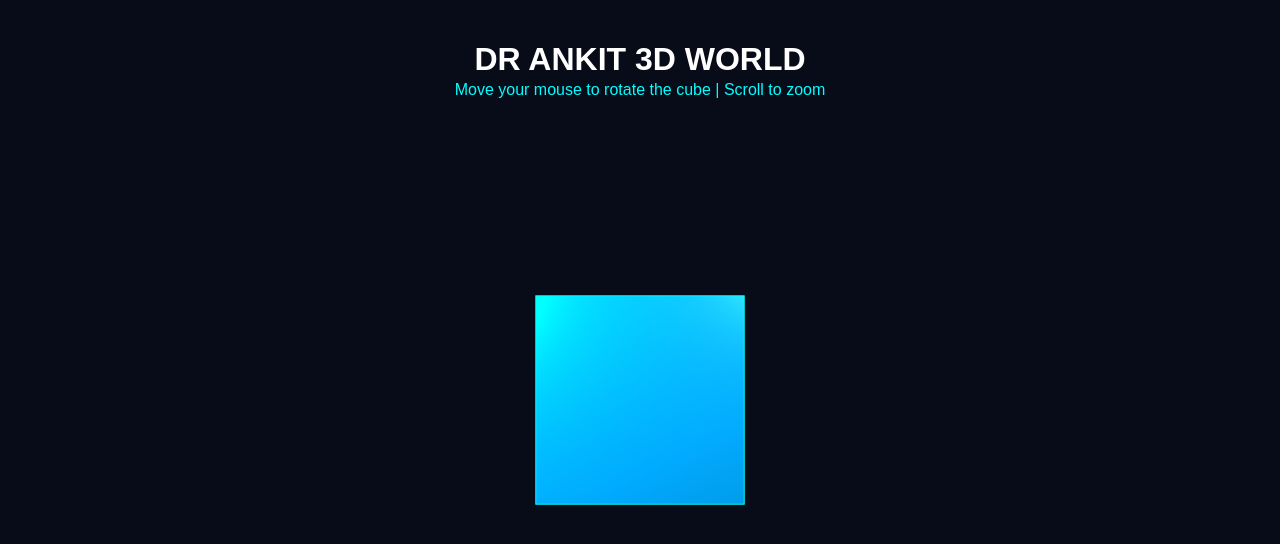
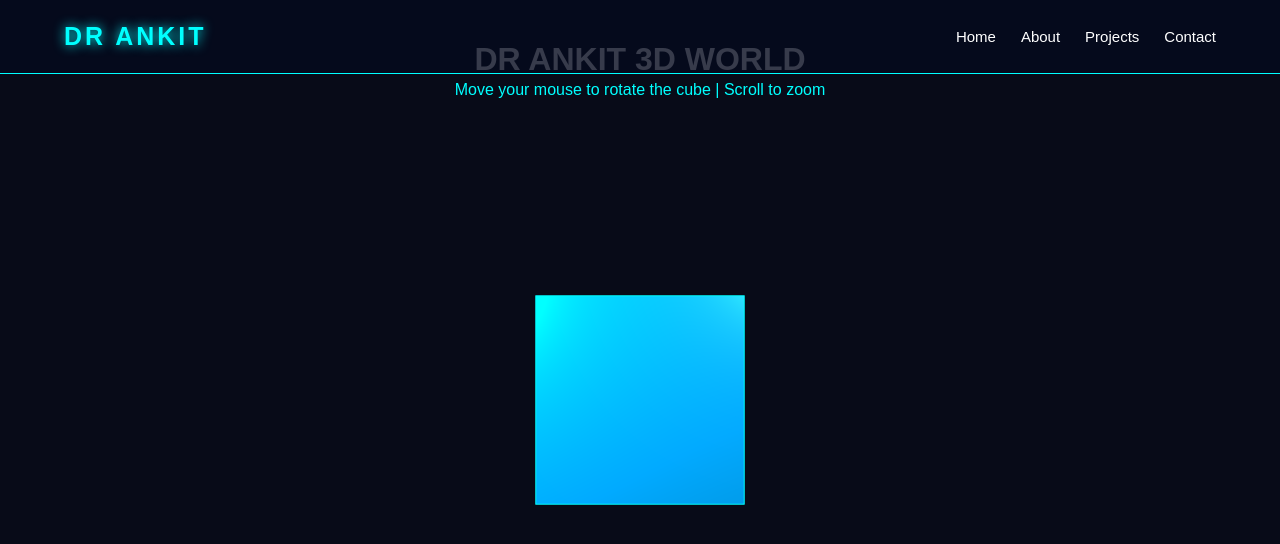
Before and after one commit to drpardhan093-beep/dr_ankit_3d_world-, a plain HTML site: page index.html in a window 1280 px wide. Drawn offline with nearby package versions, Linux system fonts and the light colour scheme; animation ran at ten frames a second.

Commit message:
Update index.html

```diff
--- a/index.html
+++ b/index.html
@@ -29,10 +29,62 @@ p {
     color: #00ffff;
     z-index: 2;
 }
+
+.navbar {
+    position: absolute;
+    top: 0;
+    left: 0;
+    width: 100%;
+    padding: 22px 5%;
+    box-sizing: border-box;
+    display: flex;
+    justify-content: space-between;
+    align-items: center;
+    background: rgba(5, 10, 30, 0.8);
+    border-bottom: 1px solid #00ffff;
+    z-index: 10;
+}
+
+.logo {
+    color: #00ffff;
+    font-size: 25px;
+    font-weight: bold;
+    letter-spacing: 3px;
+    text-shadow: 0 0 12px #00ffff;
+}
+
+.nav-links {
+    display: flex;
+    gap: 25px;
+}
+
+.nav-links a {
+    color: white;
+    text-decoration: none;
+    font-size: 15px;
+    transition: 0.3s;
+}
+
+.nav-links a:hover {
+    color: #00ffff;
+    text-shadow: 0 0 10px #00ffff;
+}
+
 </style>
 </head>
 
 <body>
+
+<nav class="navbar">
+    <div class="logo">DR ANKIT</div>
+
+    <div class="nav-links">
+        <a href="#">Home</a>
+        <a href="#">About</a>
+        <a href="#">Projects</a>
+        <a href="#">Contact</a>
+    </div>
+</nav>
 
 <h1>DR ANKIT 3D WORLD</h1>
 <p>Move your mouse to rotate the cube | Scroll to zoom</p>
```
